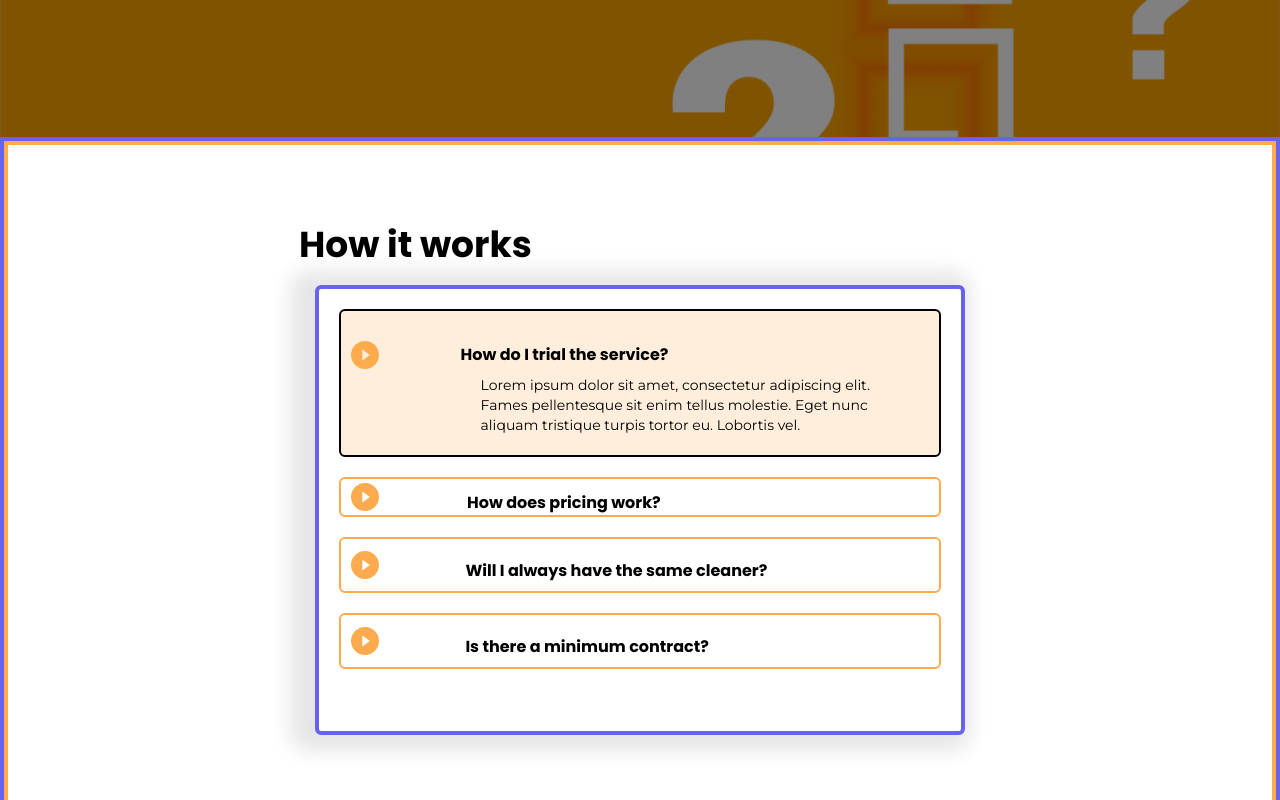
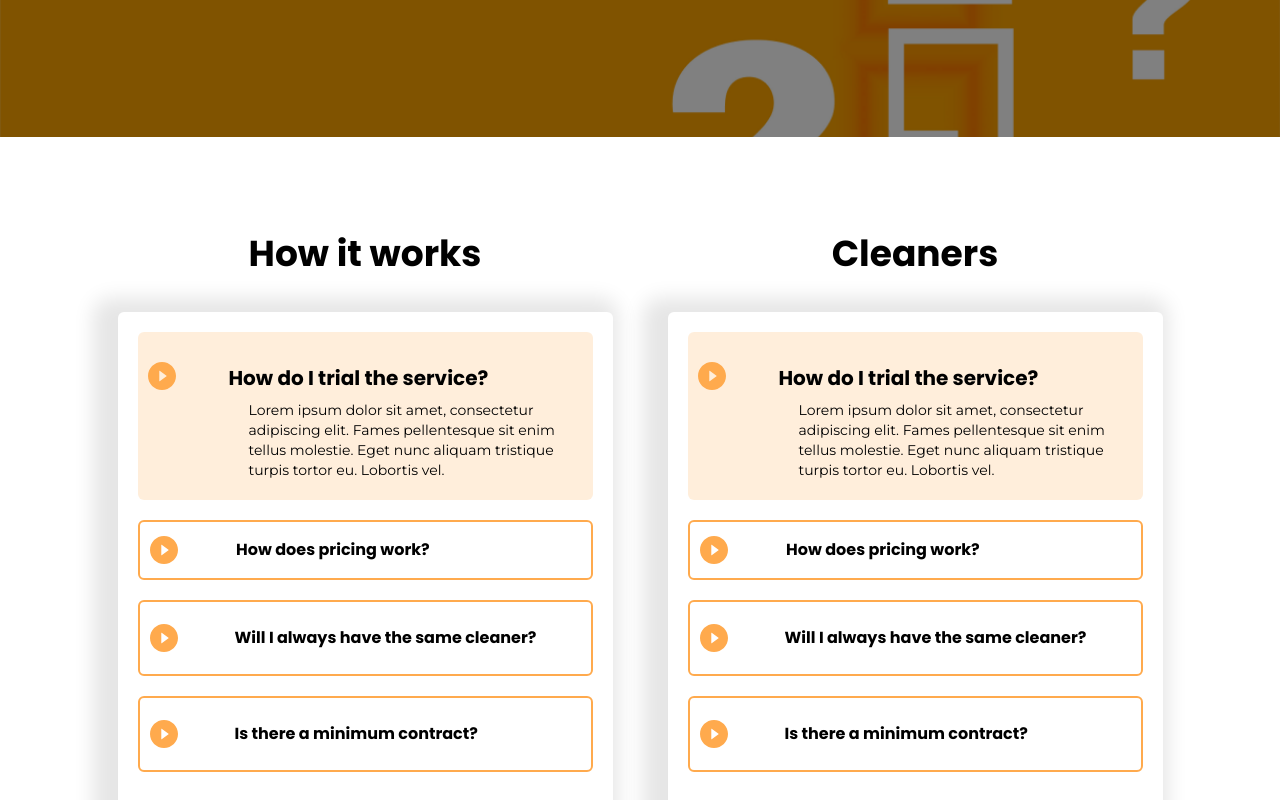
Before and after one commit to muhammadasim01/myCleanHouseFrontend, a Next.js app: page / in a window 1280 px wide. Shown: the part 340-1140 px from the top of the page. Built offline with nearby package versions, Linux system fonts and the light colour scheme.

Commit message:
faq page compeleted

```diff
--- a/components/FaQ/FaQCard.js
+++ b/components/FaQ/FaQCard.js
@@ -1,50 +1,49 @@
 import { AiFillPlayCircle } from "react-icons/ai";
 function FaQCard({ Title, heading, text, Question1, Question2, Question3 }) {
   return (
-    <div className="mx-4 border-primaryColor flex-wrap ">
-      <div className="flex font-subHeading font-bold text-4xl w-full mt-20">
+    <div className="w-[300px] flex items-center justify-center flex-col sm:w-[320px] md:w-[45vw] lg:w-[50%]">
+      <div className="flex items-center justify-center w-[280px] h-[75px] font-subHeading font-bold text-2xl mt-20 md:w-[90%] md:text-3xl lg:text-4xl">
         <h2>{Title}</h2>
       </div>
-      <div className="h-[500px] w-[280px] border-4 border-secondaryColor  p-5 my-5 shadow-[-10px_1px_20px_15px_rgba(0,0,0,0.1)] rounded-md sm:h-[450px] sm:w-[380px] md:w-[315px] lg:w-[580px] xl:w-[650px] sm:mx-4">
-        <div className="bg-primaryColor border-2 bg-opacity-20 flex py-5 rounded-md">
+      <div className="h-[500px] w-[280px] p-5 my-5 shadow-[-10px_1px_20px_15px_rgba(0,0,0,0.1)] rounded-md sm:mx-4 md:w-[90%] md:h-[580px] lg:h-[530px] ">
+        <div className="bg-primaryColor  bg-opacity-20 flex py-5 rounded-md">
           <div className="w-[20%]">
-            {/* <AiFillPlayCircle className="h-10 w-10 relative top-3 left-3 text-primaryColor" /> */}
             <AiFillPlayCircle className="h-8 w-8 relative top-2 left-2 text-primaryColor" />
           </div>
           <div className="w-[80%] mt-3">
-            <h3 className="font-subHeading text-base font-semibold pb-2 ">
+            <h3 className="font-subHeading text-base font-semibold pb-2 sm:text-lg md:text-xl ">
               {heading}
             </h3>
-            <p className="font-text text-sm font-normal px-5 line-clamp-3">
+            <p className="font-text text-sm font-normal px-5 line-clamp-3 md:line-clamp-5">
               {text}
             </p>
           </div>
         </div>
         <div className="flex items-center border-2 border-primaryColor my-5 pl-2 rounded-md">
-          <div className="w-[20%]">
+          <div className="w-[20%] md:my-3">
             <AiFillPlayCircle className="h-8 w-8  text-primaryColor" />
           </div>
-          <div className="w-[80%] mt-3">
+          <div className="w-[80%] mt-3 md:my-3">
             <h3 className="font-subHeading text-base font-semibold">
               {Question1}
             </h3>
           </div>
         </div>
         <div className="flex items-center border-2 border-primaryColor my-5 p-2 rounded-md">
-          <div className="w-[20%]">
+          <div className="w-[20%] md:my-3">
             <AiFillPlayCircle className="h-8 w-8  text-primaryColor" />
           </div>
-          <div className="w-[80%] mt-3">
+          <div className="w-[80%] mt-3 md:my-3">
             <h3 className="font-subHeading text-base font-semibold">
               {Question2}
             </h3>
           </div>
         </div>
         <div className="flex items-center border-2 border-primaryColor my-5 p-2 rounded-md">
-          <div className="w-[20%]">
+          <div className="w-[20%] md:my-3">
             <AiFillPlayCircle className="h-8 w-8  text-primaryColor" />
           </div>
-          <div className="w-[80%] mt-3">
+          <div className="w-[80%] mt-3 md:my-3">
             <h3 className="font-subHeading text-base font-semibold">
               {Question3}
             </h3>
--- a/components/FaQ/FaQCards.js
+++ b/components/FaQ/FaQCards.js
@@ -3,9 +3,8 @@ import FaQCard from "./FaQCard";
 
 function FaQCards() {
   return (
-    <div className=" flex flex-col w-[100%] border-4 border-secondaryColor sm:flex-row justify-center items-center sm:w-full">
-      <div className="flex flex-col w-full border-4 border-primaryColor items-center justify-center bg-lightColor sm:flex-row sm:flex-wrap  lg:w-[1700px]">
-        {/* <h1>Hello World</h1> */}
+    <div className=" flex flex-col w-[100%] sm:flex-row justify-center items-center sm:w-full">
+      <div className="flex flex-col items-center justify-center bg-lightColor sm:flex-row w-full flex-wrap lg:w-[1100px]">
         <FaQCard
           Title="How it works"
           heading="How do I trial the service?"
--- a/components/Footer.js
+++ b/components/Footer.js
@@ -12,14 +12,14 @@ const Footer = () => {
     <>
       <footer className="relative bottom-0 left-0 right-0 w-[100%] flex flex-col items-start bg-primaryColor py-5 px-3">
         <div className="flex items-start flex-col sm:flex-row sm:items-center lg:w-full">
-          <div className=" flex flex-col w-full  text-lightColor items-start md:self-start lg:pr-10">
+          <div className=" flex flex-col w-full  text-lightColor items-start sm:self-start lg:pr-10">
             <Image src={logo} width={100} height={80} />
             <p className="text-lightColor font-text font-light w-full text-sm 2xl:w-[18rem] mt-3">
               Lorem ipsum dolor sit amet, consectetur adipiscing elit. Mi
               lacinia pellentesque.
             </p>
           </div>
-          <div className="flex flex-col text-lightColor md:self-start w-full items-start ">
+          <div className="flex flex-col text-lightColor sm:self-start w-full items-start ">
             <h1 className="text-lg font-subHeading font-bold">Services</h1>
             <div className="flex flex-col">
               <span className="mt-2 font-light text-sm">
@@ -36,7 +36,7 @@ const Footer = () => {
               </span>
             </div>
           </div>
-          <div className="flex flex-col text-lightColor md:self-start w-full ">
+          <div className="flex flex-col text-lightColor sm:self-start w-full ">
             <h1 className="text-lg font-subHeading font-bold">Explore</h1>
             <div className="flex flex-col">
               <span className="mt-2 font-light text-sm">
```
